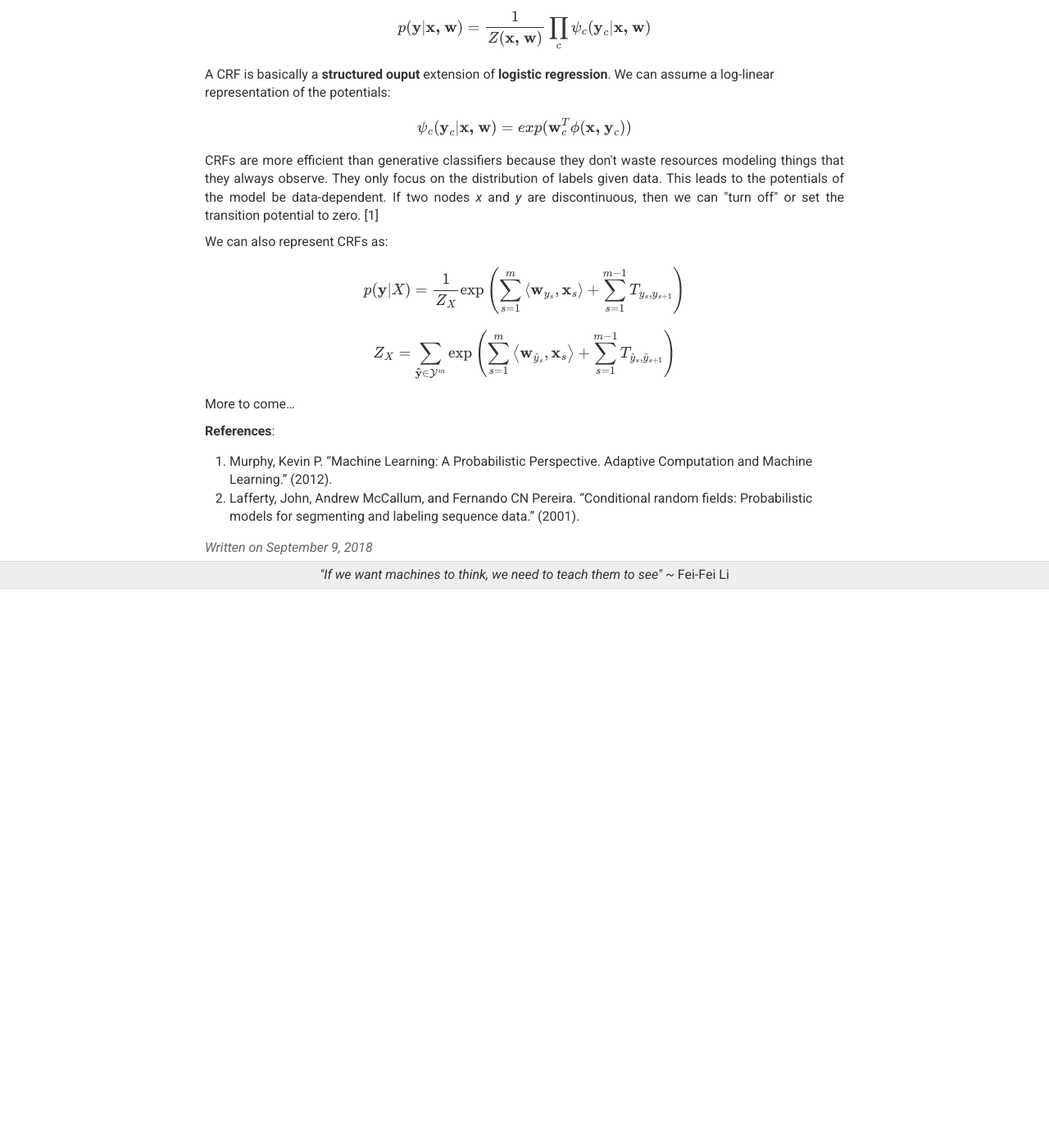
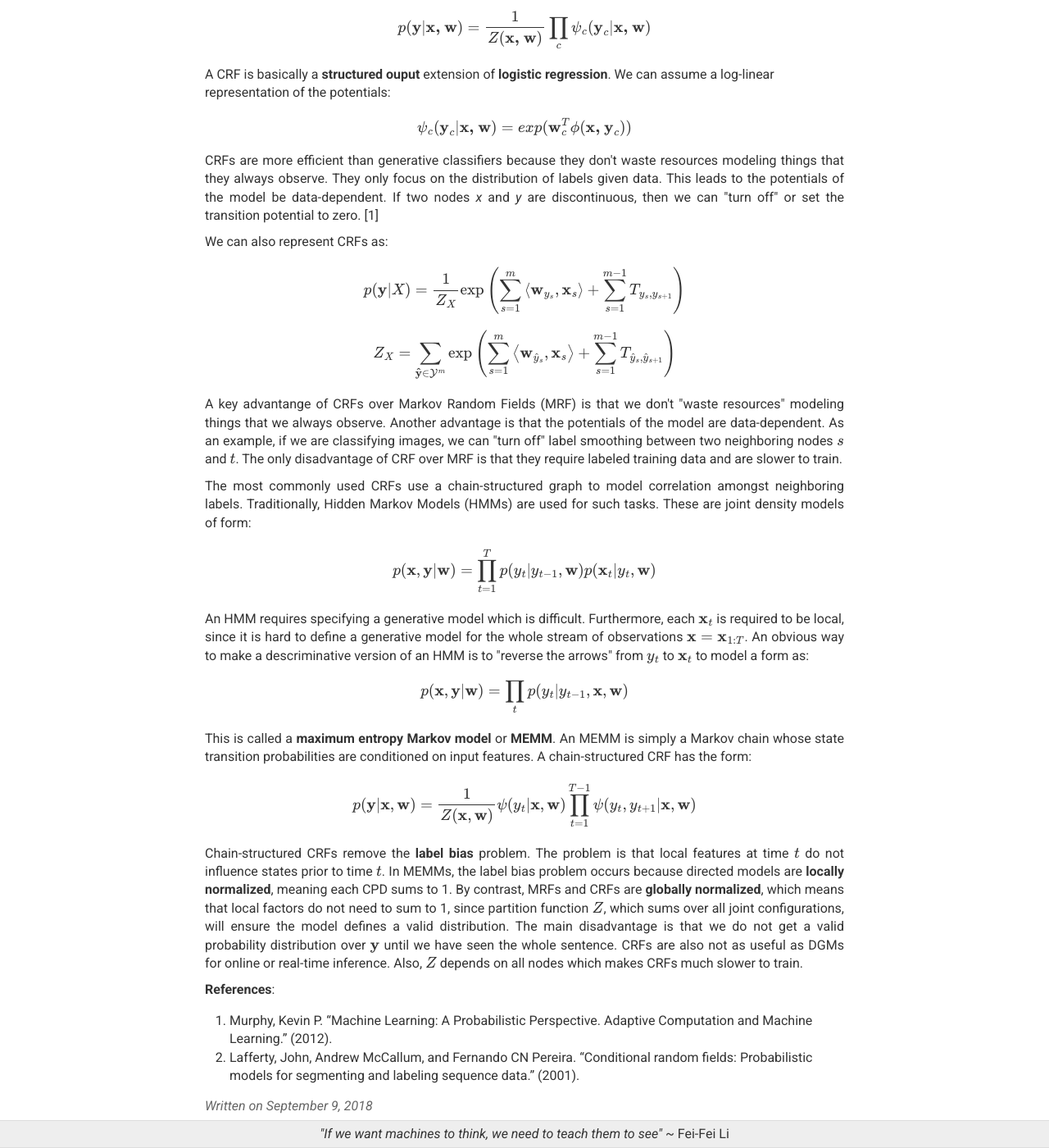
Before and after one commit to abhoi/blog_2, a Jekyll site: the page built from _posts/2018-09-09-crf1.md, in a window 1280 px wide and 1400 px high, scrolled down 386 px. Shown: the whole window at 82% size. Built offline with Jekyll 4.4.1, drawn with Linux system fonts in a browser that asks for light colours; formulas are drawn with MathJax 3; before the commit the page ends 1104 px from its top, so only the background shows below that.

Commit message:
Finished CRF1

```diff
--- a/_posts/2018-09-09-crf1.md
+++ b/_posts/2018-09-09-crf1.md
@@ -27,7 +27,21 @@ $$p(\textbf{y}|X) = \frac{1}{Z_X}\textrm{exp}\left (\sum_{s=1}^{m} \left \langle
 
 $$Z_X = \sum_{\mathbf{\hat{y}} \in \mathcal{Y}^{m}}^{ } \textrm{exp}\left (\sum_{s=1}^{m} \left \langle \textbf{w}_{\hat{y}_{s}}, \textbf{x}_{s} \right \rangle + \sum_{s=1}^{m-1}T_{\hat{y}_{s},\hat{y}_{s+1}}\right )$$
 
-More to come...
+<p align='justify'>A key advantange of CRFs over Markov Random Fields (MRF) is that we don't "waste resources" modeling things that we always observe. Another advantage is that the potentials of the model are data-dependent. As an example, if we are classifying images, we can "turn off" label smoothing between two neighboring nodes $s$ and $t$. The only disadvantage of CRF over MRF is that they require labeled training data and are slower to train.</p>
+
+<p align='justify'>The most commonly used CRFs use a chain-structured graph to model correlation amongst neighboring labels. Traditionally, Hidden Markov Models (HMMs) are used for such tasks. These are joint density models of form:</p>
+
+$$p(\mathbf{x}, \mathbf{y}|\mathbf{w}) = \prod_{t=1}^{T}p(y_{t}|y_{t-1}, \mathbf{w})p(\mathbf{x}_{t}|y_{t},\mathbf{w})$$
+
+<p align='justify'>An HMM requires specifying a generative model which is difficult. Furthermore, each $\mathbf{x}_{t}$ is required to be local, since it is hard to define a generative model for the whole stream of observations $\mathbf{x}=\mathbf{x}_{1:T}$. An obvious way to make a descriminative version of an HMM is to "reverse the arrows" from $y_{t}$ to $\mathbf{x}_{t}$ to model a form as:</p>
+
+$$p(\mathbf{x}, \mathbf{y}|\mathbf{w}) = \prod_{t}p(y_{t}|y_{t-1}, \mathbf{x},\mathbf{w})$$
+
+<p align='justify'>This is called a <b>maximum entropy Markov model</b> or <b>MEMM</b>. An MEMM is simply a Markov chain whose state transition probabilities are conditioned on input features. A chain-structured CRF has the form:</p>
+
+$$p(\mathbf{y}|\mathbf{x}, \mathbf{w}) = \frac{1}{Z(\mathbf{x}, \mathbf{w})}\psi (y_t|\mathbf{x}, \mathbf{w})\prod_{t=1}^{T-1}\psi(y_t, y_{t+1}|\mathbf{x}, \mathbf{w})$$
+
+<p align='justify'>Chain-structured CRFs remove the <b>label bias</b> problem. The problem is that local features at time $t$ do not influence states prior to time $t$. In MEMMs, the label bias problem occurs because directed models are <b>locally normalized</b>, meaning each CPD sums to 1. By contrast, MRFs and CRFs are <b>globally normalized</b>, which means that local factors do not need to sum to 1, since partition function $Z$, which sums over all joint configurations, will ensure the model defines a valid distribution. The main disadvantage is that we do not get a valid probability distribution over $\mathbf{y}$ until we have seen the whole sentence. CRFs are also not as useful as DGMs for online or real-time inference. Also, $Z$ depends on all nodes which makes CRFs much slower to train.</p>
 
 **References**:
 
```
Also changed, not shown: 7 other files.
